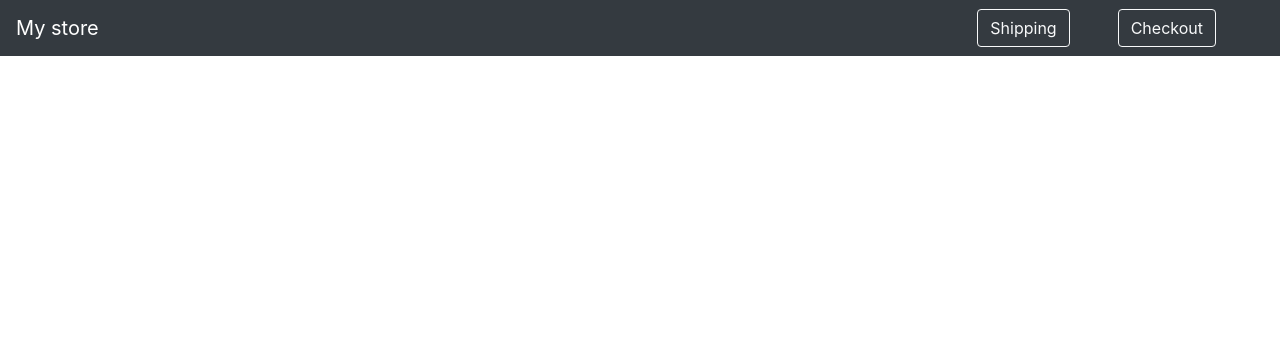
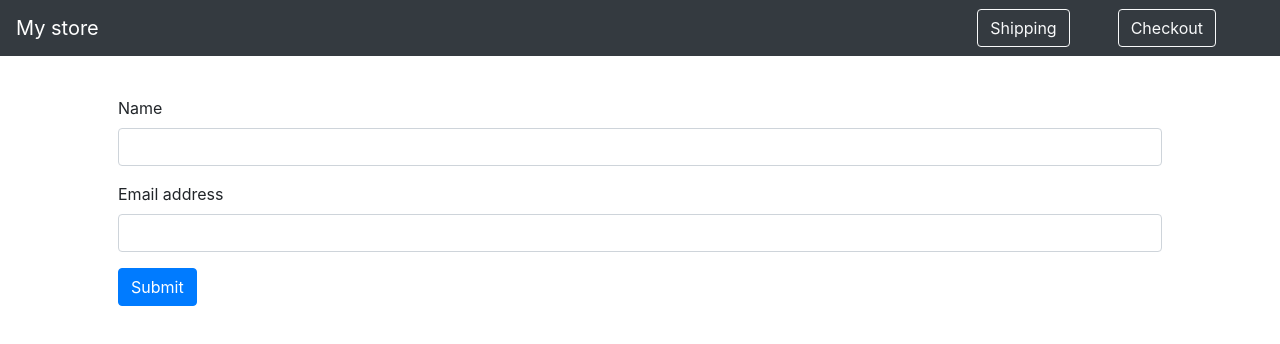
Before and after one commit to SaenkoVova/angularApp, an Angular app: page /order in a window 1280 px wide. Before the commit this address led to /. Shown: the top 344 px of the page. Built offline with nearby package versions, Linux system fonts and the light colour scheme.

Commit message:
Form module added

```diff
--- a/src/app/app.module.ts
+++ b/src/app/app.module.ts
@@ -4,13 +4,14 @@ import { RouterModule } from '@angular/router'
 
 import { AppComponent } from './app.component';
 import { HttpClientModule } from '@angular/common/http';
-import { FormsModule } from '@angular/forms';
+import { FormsModule, ReactiveFormsModule  } from '@angular/forms';
 import { HeaderComponent } from './header/header.component';
 import { ProductListComponent } from './product-list/product-list.component';
 import { ProductDetailsComponent } from './product-details/product-details.component';
 import { ProductAlertsComponent } from './product-alerts/product-alerts.component';
 import { CartComponent } from './cart/cart.component';
-import { ShippingComponent } from './shipping/shipping.component'
+import { ShippingComponent } from './shipping/shipping.component';
+import { ToOrderComponent } from './to-order/to-order.component'
 
 @NgModule({
   declarations: [
@@ -20,17 +21,20 @@ import { ShippingComponent } from './shipping/shipping.component'
     ProductDetailsComponent,
     ProductAlertsComponent,
     CartComponent,
-    ShippingComponent
+    ShippingComponent,
+    ToOrderComponent
   ],
   imports: [
     BrowserModule,
     HttpClientModule,
     FormsModule,
+    ReactiveFormsModule ,
     RouterModule.forRoot([
       {path: '', component: ProductListComponent},
       {path: 'products/:productId', component: ProductDetailsComponent},
       {path: 'cart', component: CartComponent},
-      {path: 'shipping', component: ShippingComponent}
+      {path: 'shipping', component: ShippingComponent},
+      {path: 'order', component: ToOrderComponent}
     ])
   ],
   providers: [],
--- a/src/app/cart/cart.component.html
+++ b/src/app/cart/cart.component.html
@@ -6,10 +6,10 @@
             </h5>
             <p class="card-text">{{item.description}}</p>
             <h3>{{item.price}} $</h3>
-            <button class="btn btn-info" (click)="addToCart(product)">Add to cart</button>
         </div>
     </div>
     <button class="btn btn-danger m-5" (click)="clearCart()">Clear cart</button>
+    <button class="btn btn-success m-5" [routerLink]="['/order']" routerLinkActive="router-link-active" >To order</button>
 </div>
 
 <ng-template #noProducts>
--- a/src/app/shipping/shipping.component.html
+++ b/src/app/shipping/shipping.component.html
@@ -7,7 +7,6 @@
                     <h5 class="card-title">
                         {{item.type}}
                     </h5>
-                    <!-- <p class="card-text">{{product.description}}</p> -->
                     <h3>{{item.price}} $</h3>
                 </div>
             </div>
--- /dev/null
+++ b/src/app/to-order/to-order.component.html
@@ -0,0 +1,11 @@
+<form [formGroup]="checkoutForm" (ngSubmit)="order(checkoutForm.value)">
+    <div class="form-group">
+        <label for="name">Name</label>
+        <input type="text" class="form-control" id="name" formControlName="name">
+    </div>
+    <div class="form-group">
+        <label for="email">Email address</label>
+        <input type="email" class="form-control" id="email" aria-describedby="emailHelp" formControlName="email">
+    </div>
+    <button type="submit" class="btn btn-primary">Submit</button>
+</form>
--- /dev/null
+++ b/src/app/to-order/to-order.component.ts
@@ -0,0 +1,28 @@
+import { Component, OnInit } from '@angular/core';
+import { FormBuilder } from '@angular/forms';
+
+@Component({
+  selector: 'app-to-order',
+  templateUrl: './to-order.component.html',
+  styleUrls: ['./to-order.component.css']
+})
+export class ToOrderComponent implements OnInit {
+
+  checkoutForm
+
+  constructor(
+    private formBuilder: FormBuilder
+  ) {
+    this.checkoutForm = this.formBuilder.group({
+      name: '',
+      email: ''
+    })
+  }
+
+  ngOnInit() {
+  }
+
+  order(customerData) {
+    console.log(customerData)
+  }
+}
```
Also changed, not shown: src/app/to-order/to-order.component.css (added).
